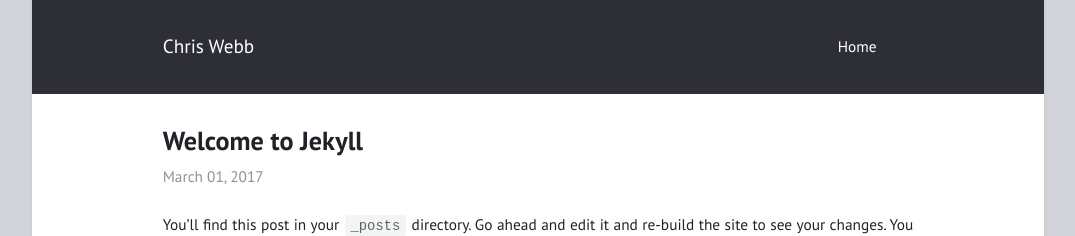
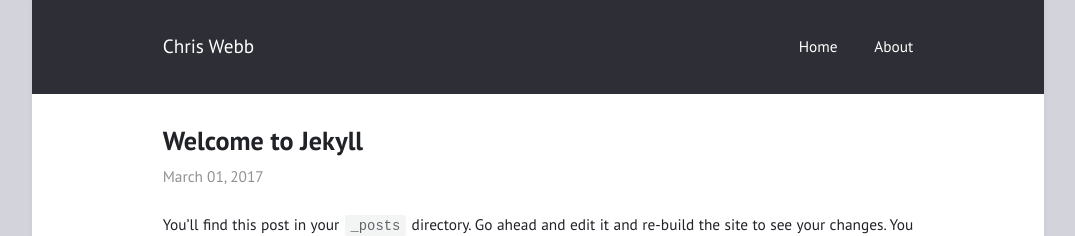
Before and after one commit to chriswebb09/chriswebb09.github.io, a Jekyll site: the page built from index.html, in a window 1280 px wide. Shown: the top 236 px of the page, without its empty margins (102-1177 px from the left). Built offline with Jekyll 4.4.1, drawn with Linux system fonts in a browser that asks for light colours.

Commit message:
update about

```diff
--- a/_config.yml
+++ b/_config.yml
@@ -17,7 +17,7 @@ minimal: false             # use a dark header
 
 navigation:                # accepts {file, title, url, icon, sidebaricon}
   - {file: "index.html"}
-  - {file: "README.md"}
+  - {file: "about.md"}
 
 external:                  # shows a footer with social links - for available icons see fontawesome.com/icons
   - {title: Mail, icon: envelope, url: "mailto:niklasbuschmann@users.noreply.github.com"}
```
Also changed, not shown: about.md (added, +5 -0 lines), README.md.
